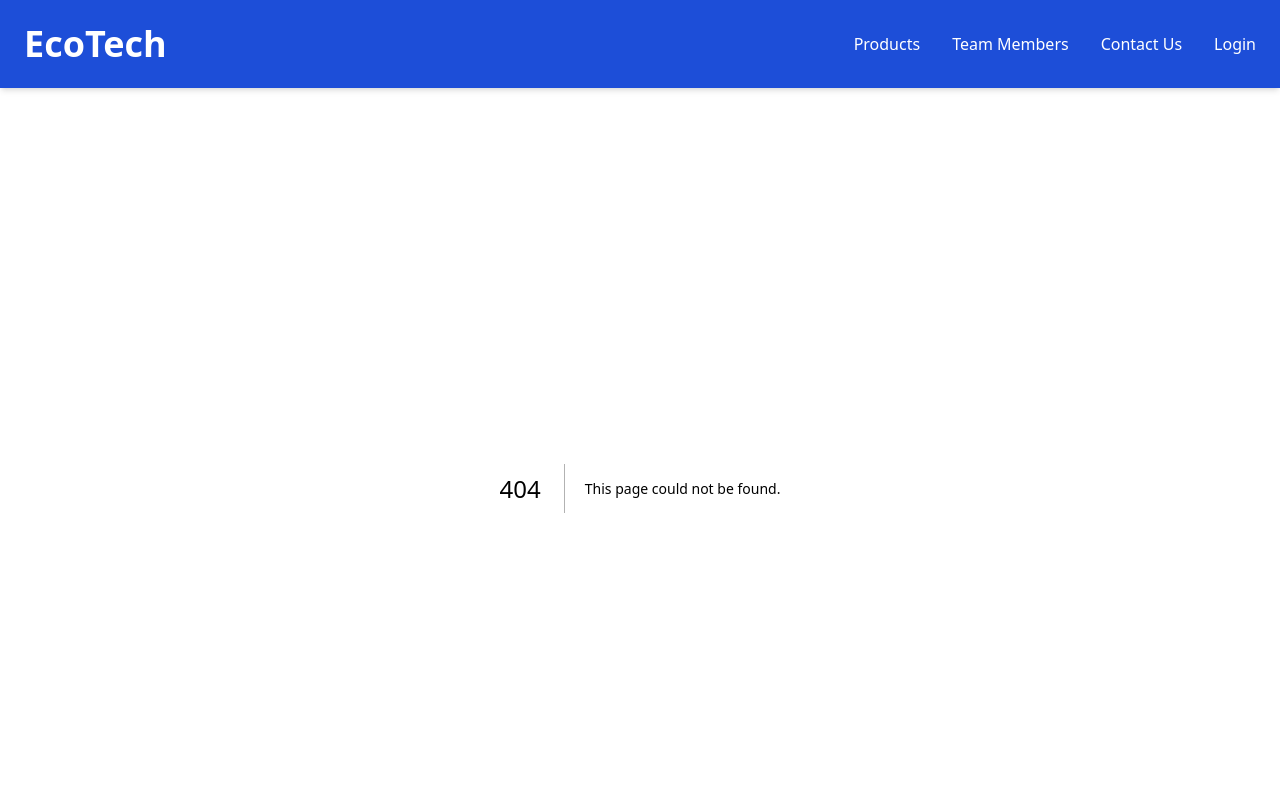
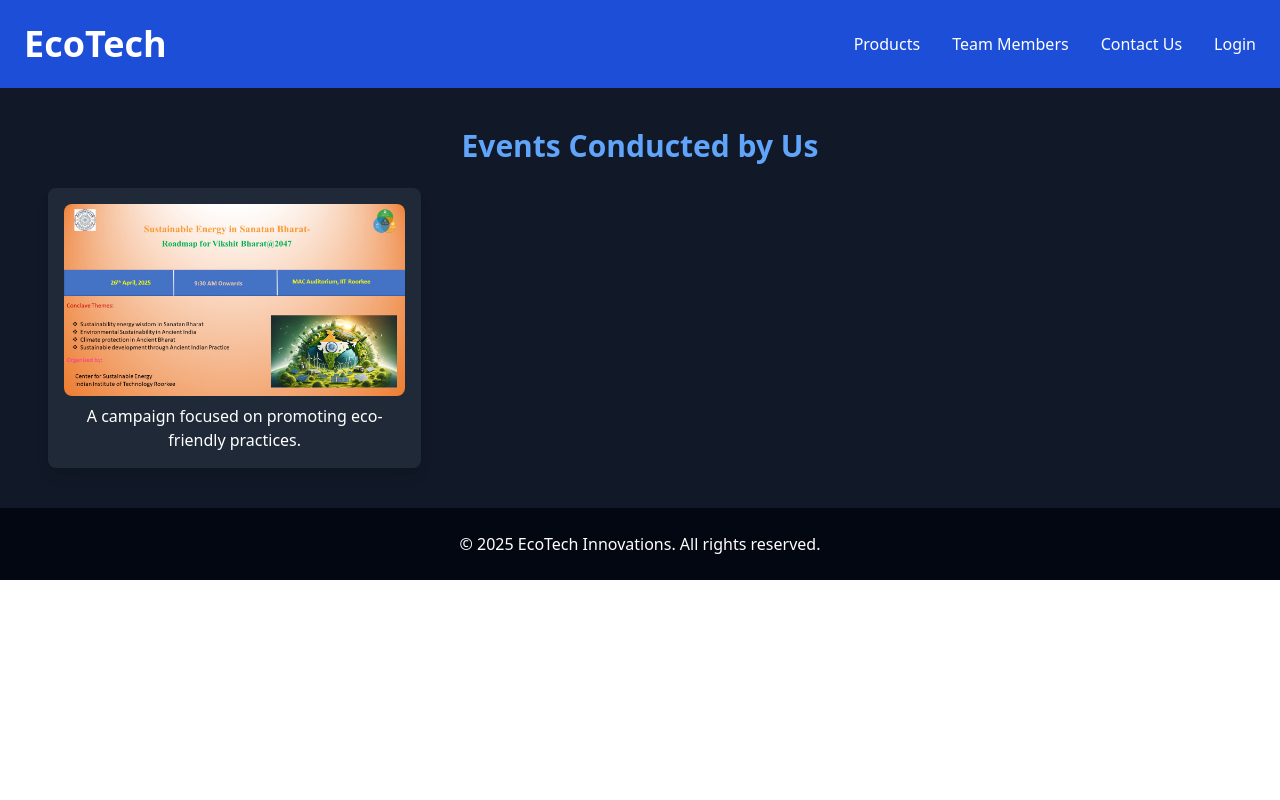
Before and after one commit to Sweety102003/Ecotech, a Next.js app: page /activity in a window 1280 px wide. Before the commit this address had no page. Shown: the top 800 px of the page. Built offline with nearby package versions, Linux system fonts and the light colour scheme.

Commit message:
added activity page

```diff
--- /dev/null
+++ b/app/activity/page.js
@@ -0,0 +1,25 @@
+import Image from "next/image";
+import sustain from "../../images/activity.jpg";
+
+export default function Activity() {
+  return (
+    <div className="text-center bg-gray-900  py-10 mb-0" >
+      <h1 className="font-bold text-3xl mb-6 text-blue-400">
+        Events Conducted by Us
+      </h1>
+
+      <div className="grid grid-cols-1 md:grid-cols-2 lg:grid-cols-3 gap-8  px-8 mt-4 md:px-12 m-auto">
+        <div className="bg-gray-800 shadow-lg rounded-lg p-4 " >
+          <Image
+            className="w-full  h-auto rounded-lg"
+            src={sustain}
+            alt="Sustainability Event"
+          />
+          <p className="text-white mt-2 ">
+            A campaign focused on promoting eco-friendly practices.
+          </p>
+        </div>
+      </div>
+    </div>
+  );
+}
--- a/app/contact/page.js
+++ b/app/contact/page.js
@@ -25,7 +25,7 @@ export default function Contact() {
   }, [resetForm]);
 
   return (
-    <div className="min-h-screen bg-gray-900 text-white p-12">
+    <div className="min-h-screen bg-gray-900 text-white p-12 ">
       <h1 className="text-5xl font-extrabold text-center text-blue-400 mb-8">Contact Us</h1>
 
       <section className="bg-gray-800 p-10 rounded-2xl shadow-lg max-w-3xl mx-auto">
--- a/app/page.js
+++ b/app/page.js
@@ -5,6 +5,7 @@ import Image from "next/image";
 import photo from "../images/photo.png";
 import photo2 from "../images/photo23.png"
 import photo1 from "../images/photo3.jpg"
+import Activity from "./activity/page";
 
 export default function Home() {
   return (
@@ -66,9 +67,12 @@ export default function Home() {
             </div>
           </div>
         </div>
-        <div className="mt-16">
+
+        <Activity />
+        <div className="mt-10">
           <h2 className="text-3xl font-semibold text-blue-300">Contact Us</h2>
           <p className="mt-4 text-lg text-gray-300">Have questions? Reach out to us for more details about our products and services.</p>
+
           <a href="/contact" className="mt-6 inline-block bg-blue-500 text-white px-8 py-3 rounded-lg shadow-md hover:bg-blue-600 transition">Get in Touch</a>
         </div>
       </main>
```
Also changed, not shown: images/activity.jpg (added).
